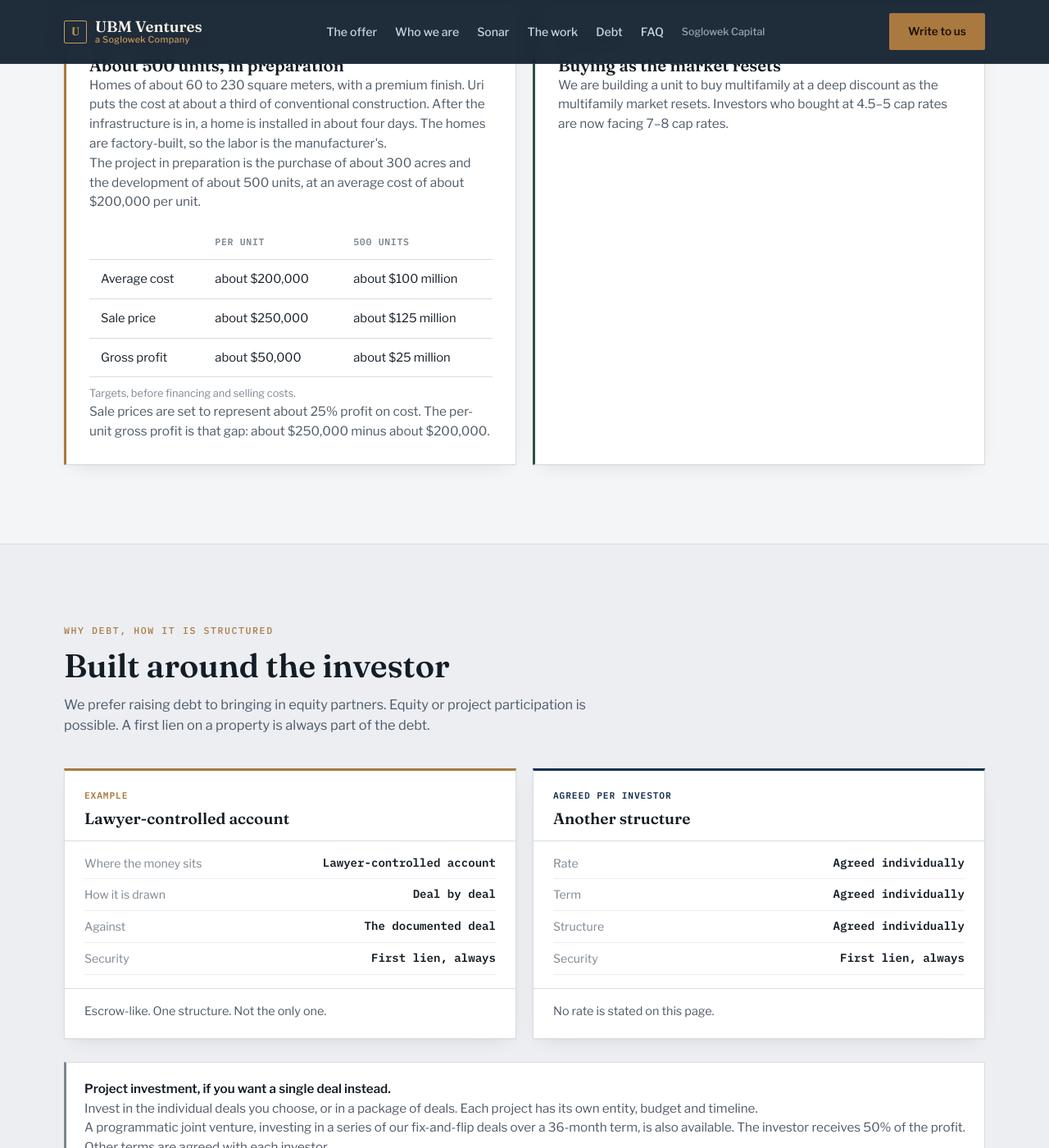
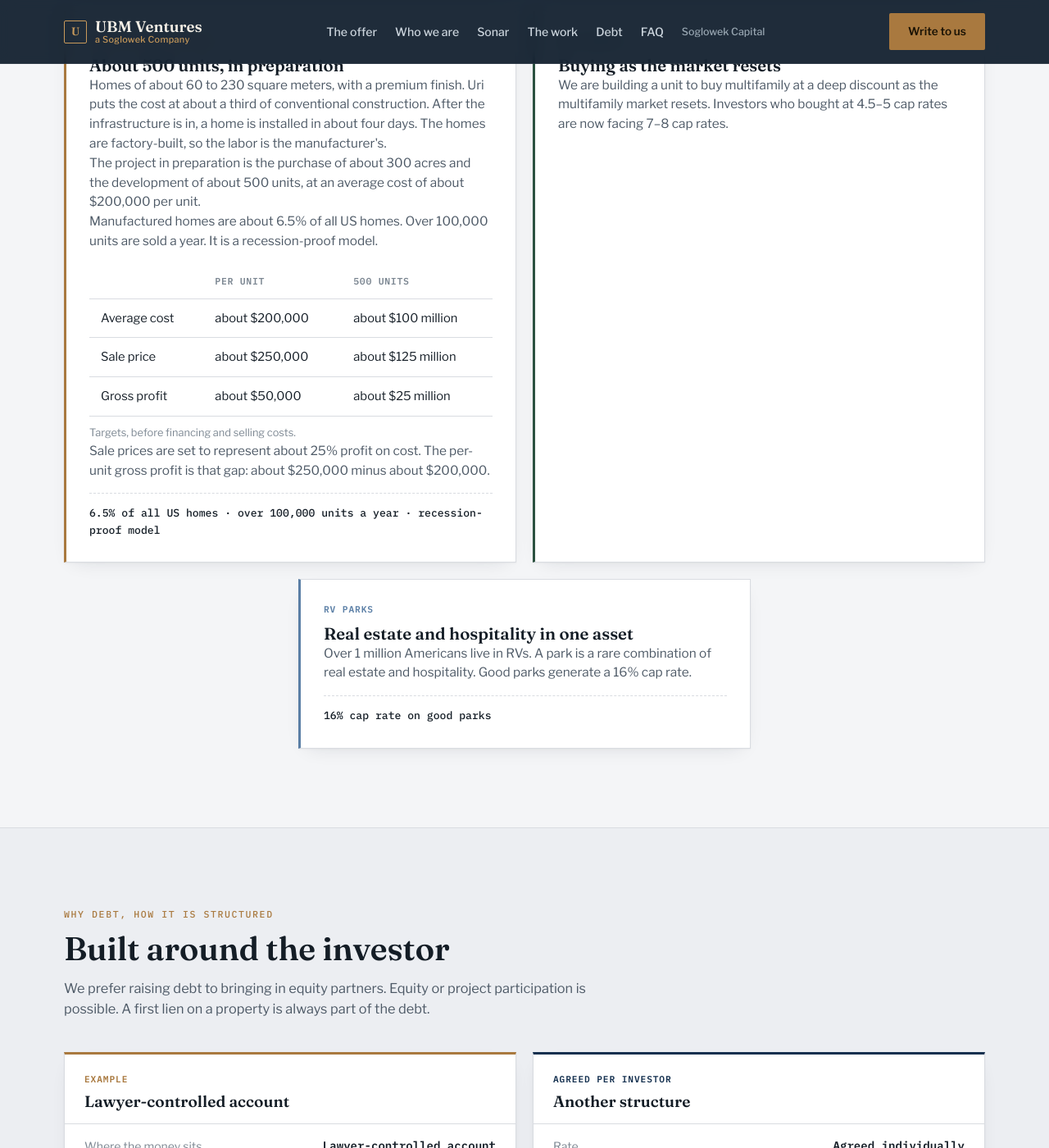
Before and after one commit to urisoglowek-ui/real_estate, a Jekyll site: the page built from investors.html, in a window 1280 px wide and 1400 px high, scrolled down 4787 px. Shown: the whole window at 82% size. Built offline with Jekyll 4.4.1, drawn with Linux system fonts in a browser that asks for light colours; some of the changed text lies outside the part shown.

Commit message:
Add RV parks and the manufactured-housing market facts. (#48)
The business-lines section is now five cards. The debt list no longer says that no rate is published.

Co-authored-by: Cursor Agent <cursoragent@cursor.com>
Co-authored-by: urisoglowek-ui <urisoglowek-ui@users.noreply.github.com>

```diff
--- a/investors.html
+++ b/investors.html
@@ -123,7 +123,8 @@ nav.links a.quiet{font-size:.78rem;color:#9aa8b3}
 .tag.gold{color:var(--gold)}
 .tag.forest{color:var(--forest)}
 .service-grid{display:grid;grid-template-columns:1fr 1fr;gap:20px}
-@media (max-width:780px){.service-grid{grid-template-columns:1fr}}
+.service-card.span-row{grid-column:1 / -1;width:calc(50% - 10px);justify-self:center}
+@media (max-width:780px){.service-grid{grid-template-columns:1fr}.service-card.span-row{width:100%}}
 .service-card,.offer-card,.deal-card{min-width:0}
 .service-card{background:var(--surface);border:1px solid var(--line);border-left:3px solid var(--s-color);padding:28px;box-shadow:var(--shadow)}
 .service-card h3{font-size:1.28rem;margin-top:10px}
@@ -380,6 +381,7 @@ section[id]{scroll-margin-top:76px}
           <h3>About 500 units, in preparation</h3>
           <p>Homes of about 60 to 230 square meters, with a premium finish. Uri puts the cost at about a third of conventional construction. After the infrastructure is in, a home is installed in about four days. The homes are factory-built, so the labor is the manufacturer's.</p>
           <p>The project in preparation is the purchase of about 300 acres and the development of about 500 units, at an average cost of about $200,000 per unit.</p>
+          <p>Manufactured homes are about 6.5% of all US homes. Over 100,000 units are sold a year. It is a recession-proof model.</p>
           <div class="table-wrap">
             <table>
               <caption>Targets, before financing and selling costs.</caption>
@@ -394,11 +396,18 @@ section[id]{scroll-margin-top:76px}
             </table>
           </div>
           <p>Sale prices are set to represent about 25% profit on cost. The per-unit gross profit is that gap: about $250,000 minus about $200,000.</p>
+          <div class="stat-line">6.5% of all US homes · over 100,000 units a year · recession-proof model</div>
         </article>
         <article class="service-card" style="--s-color:var(--forest)">
           <div class="tag forest">Multifamily</div>
           <h3>Buying as the market resets</h3>
           <p>We are building a unit to buy multifamily at a deep discount as the multifamily market resets. Investors who bought at 4.5–5 cap rates are now facing 7–8 cap rates.</p>
+        </article>
+        <article class="service-card span-row" style="--s-color:var(--focus)">
+          <div class="tag" style="color:var(--focus)">RV parks</div>
+          <h3>Real estate and hospitality in one asset</h3>
+          <p>Over 1 million Americans live in RVs. A park is a rare combination of real estate and hospitality. Good parks generate a 16% cap rate.</p>
+          <div class="stat-line">16% cap rate on good parks</div>
         </article>
       </div>
     </div>
```
Also changed, not shown: other parts of investors.html (+2 -2 lines).
